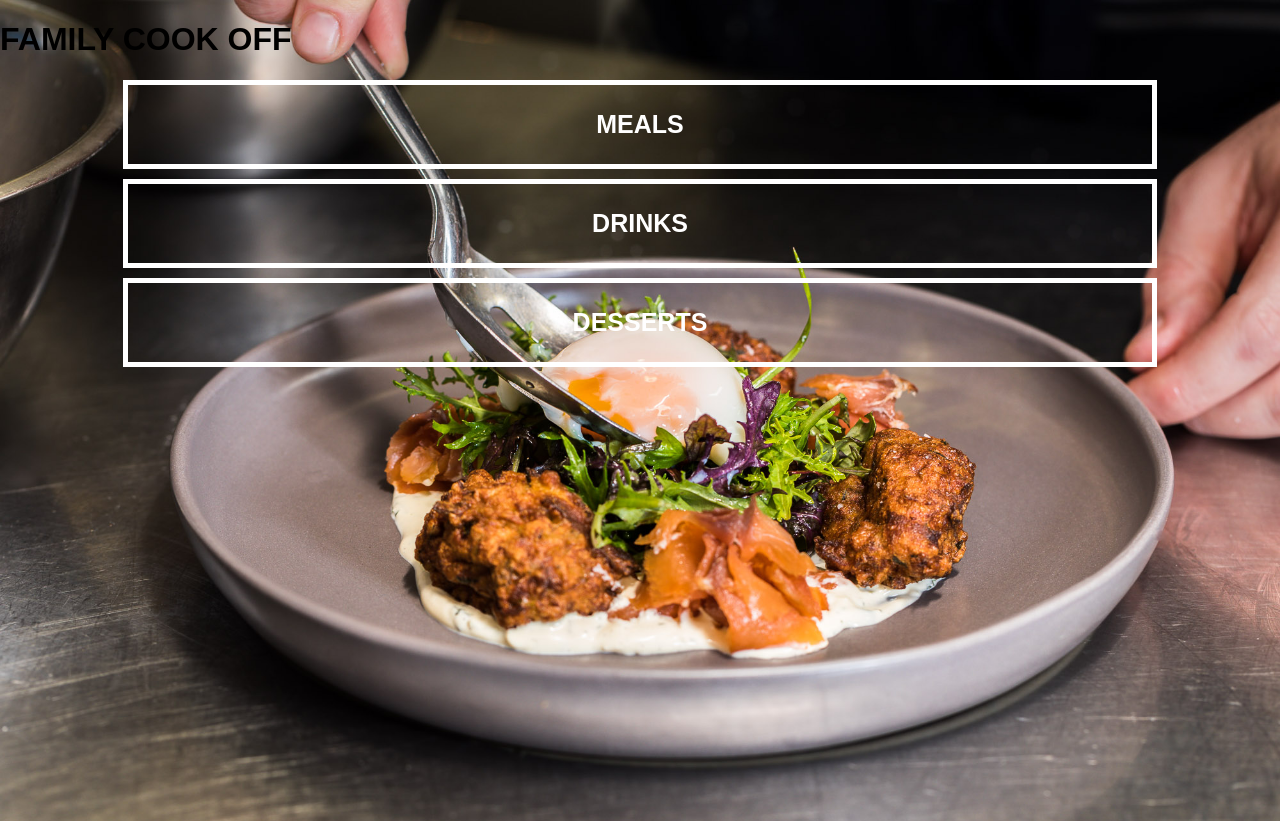
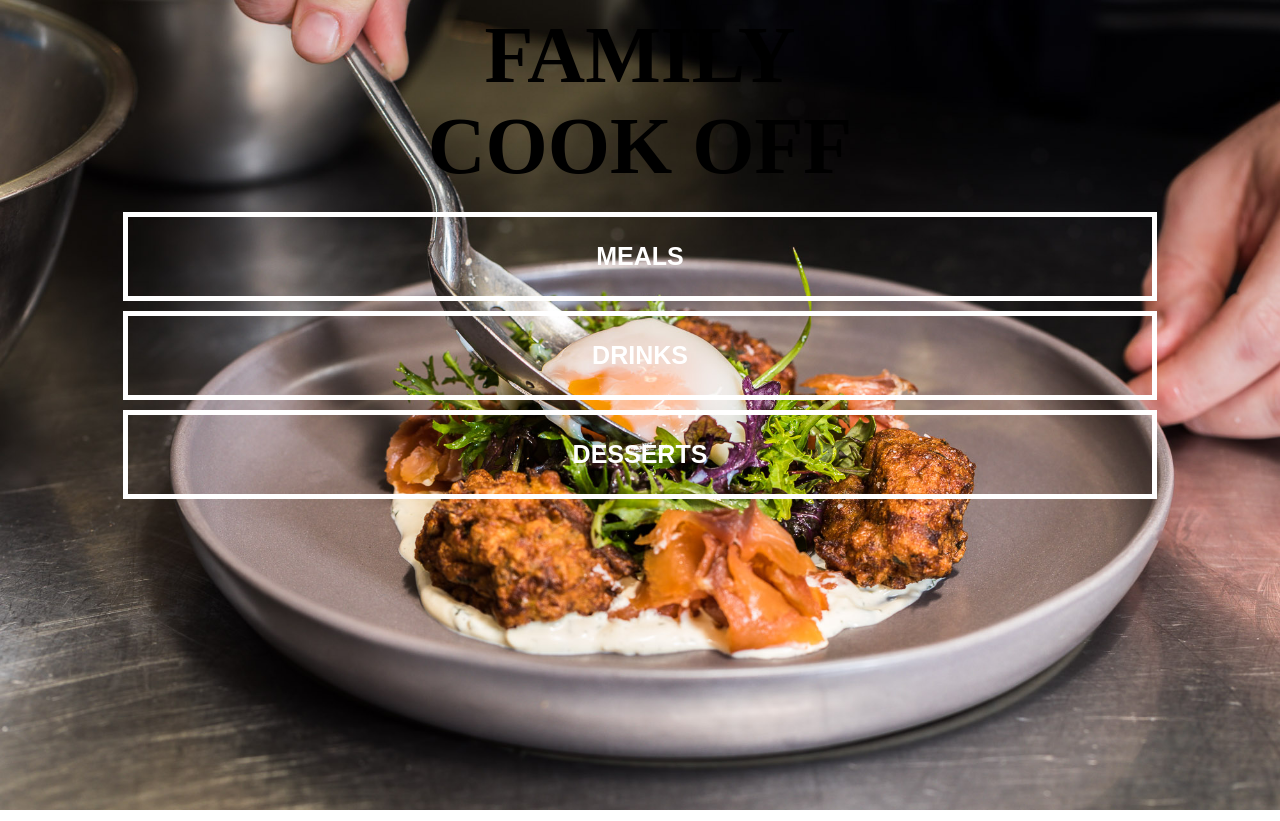
Before and after one commit to jongisizwe66-ITvarsity/Module-3-Assessment-2, a plain HTML site: page index.html in a window 1280 px wide. Drawn offline with Linux system fonts and the light colour scheme.

Commit message:
Update style.css

```diff
--- a/style.css
+++ b/style.css
@@ -19,11 +19,14 @@ body{
 
 /*=============== Home Page ===============*/
 /*======== Home Page logo ========*/
-#home-logo-img{
+.body-home h1{
     width: 450px;
     display: block;
     margin: auto;
-    margin-top: 20px;
+    margin-top: 10px;
+    font-family: Monotype Corsiva;
+    font-size: 80px;
+    text-align: center;
 }
 
 
```
